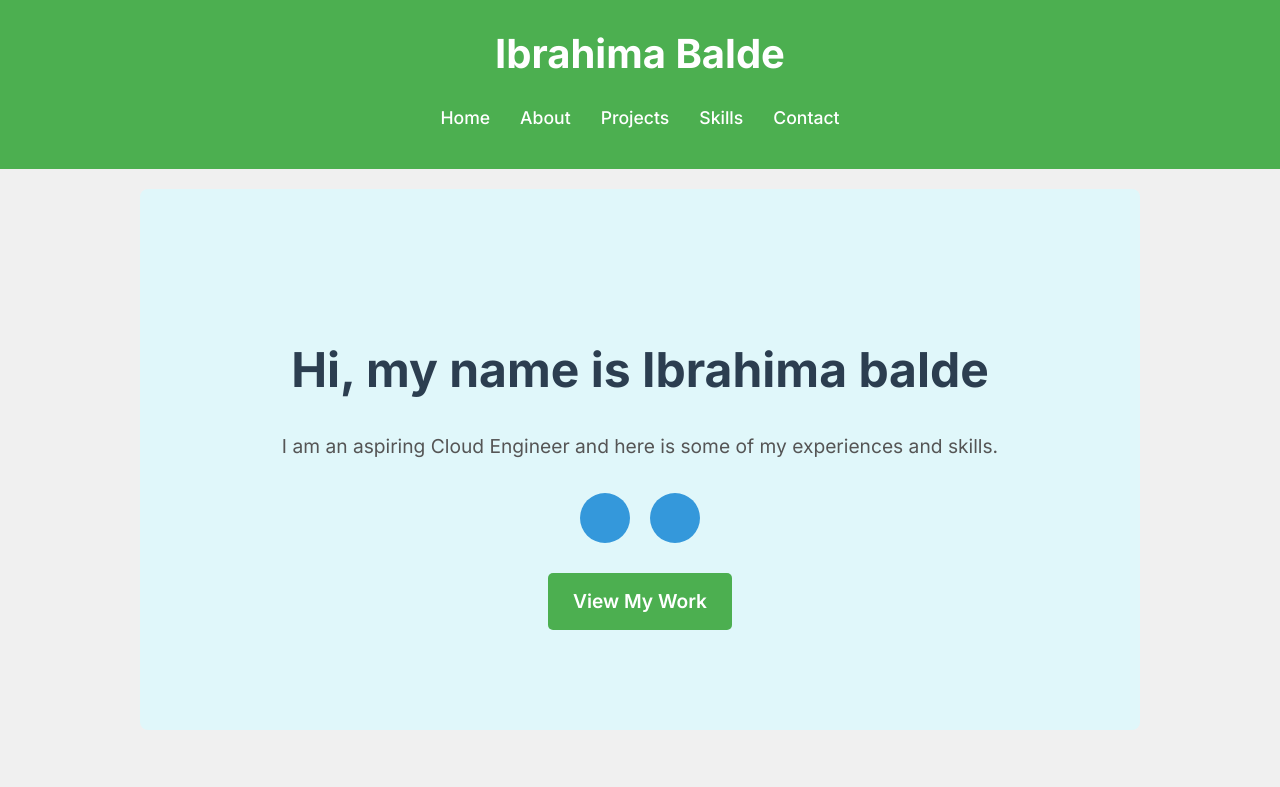
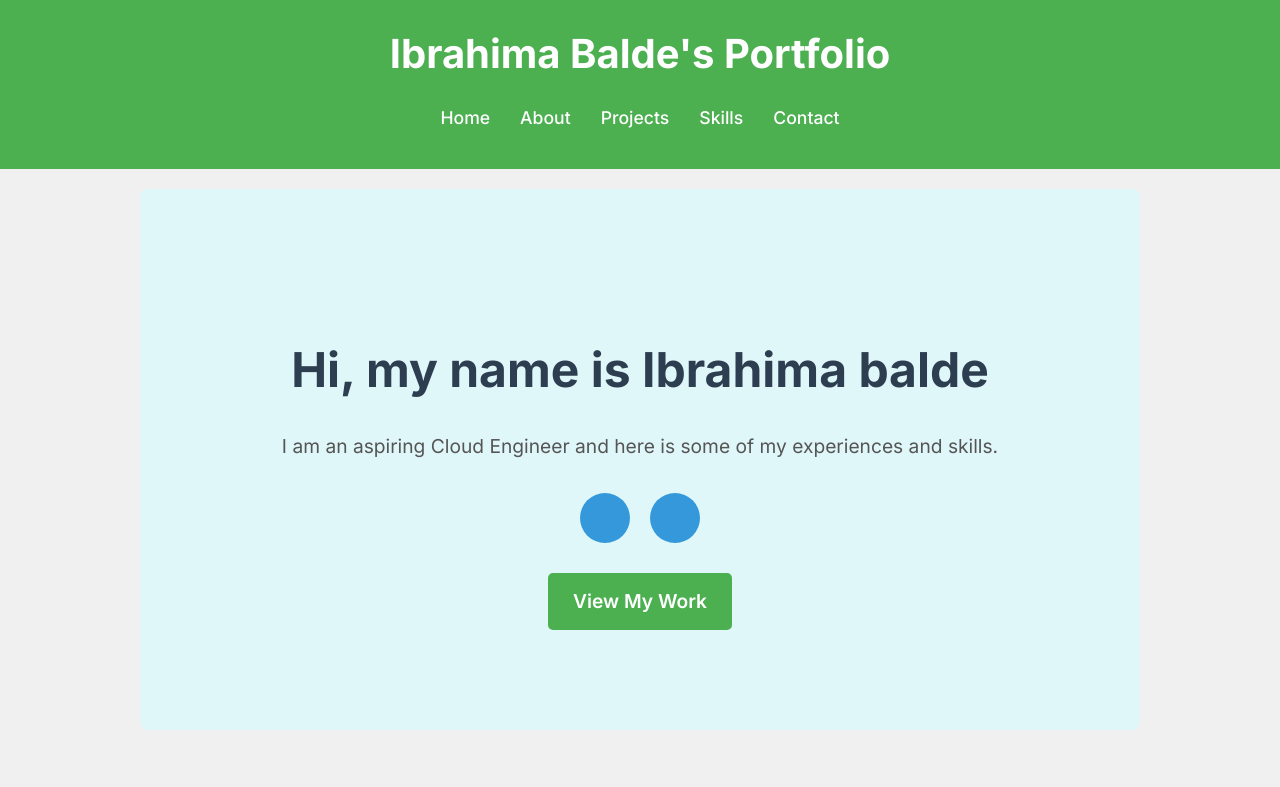
Before and after one commit to MrBucket006/MrBucket006.github.io, a plain HTML site: page index.html in a window 1280 px wide. Shown: the top 787 px of the page. Drawn offline with Linux system fonts and the light colour scheme; some icons are missing.

Commit message:
Update index.html

```diff
--- a/index.html
+++ b/index.html
@@ -3,7 +3,7 @@
 <head>
     <meta charset="UTF-8">
     <meta name="viewport" content="width=device-width, initial-scale=1.0">
-    <title>Ibrahima Nalde - Portfolio</title>
+    <title>Ibrahima Balde - Portfolio</title>
     <link rel="preconnect" href="https://fonts.googleapis.com">
     <link rel="preconnect" href="https://fonts.gstatic.com" crossorigin>
     <link href="https://fonts.googleapis.com/css2?family=Inter:wght@400;500;600;700&display=swap" rel="stylesheet">
@@ -350,7 +350,7 @@
 </head>
 <body>
     <header>
-        <h1>Ibrahima Balde</h1>
+        <h1>Ibrahima Balde's Portfolio</h1>
         <nav>
             <ul>
                 <li><a href="#home">Home</a></li>
```
